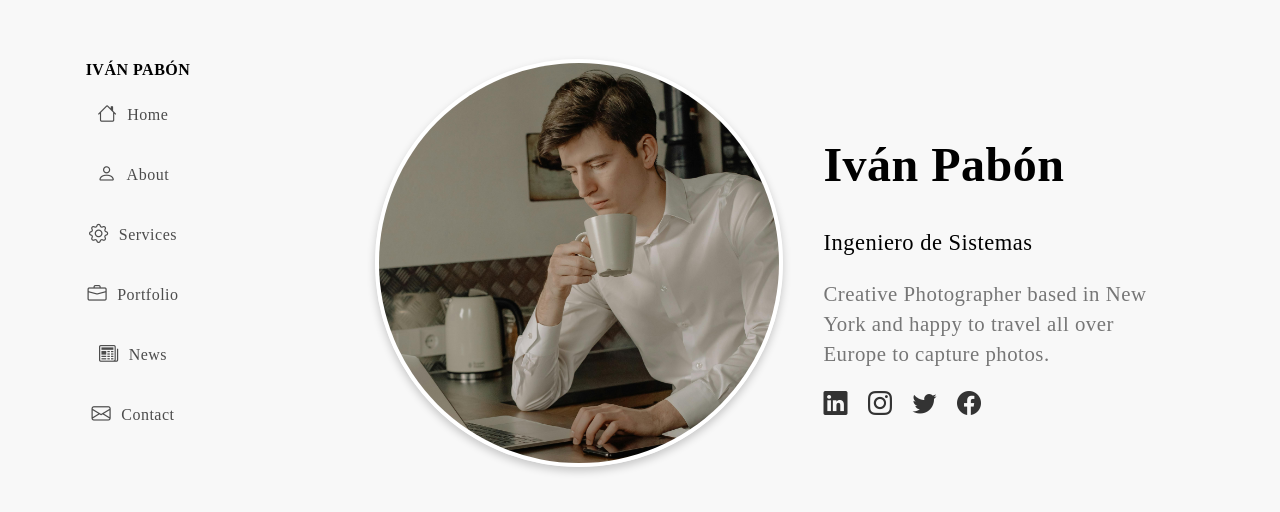
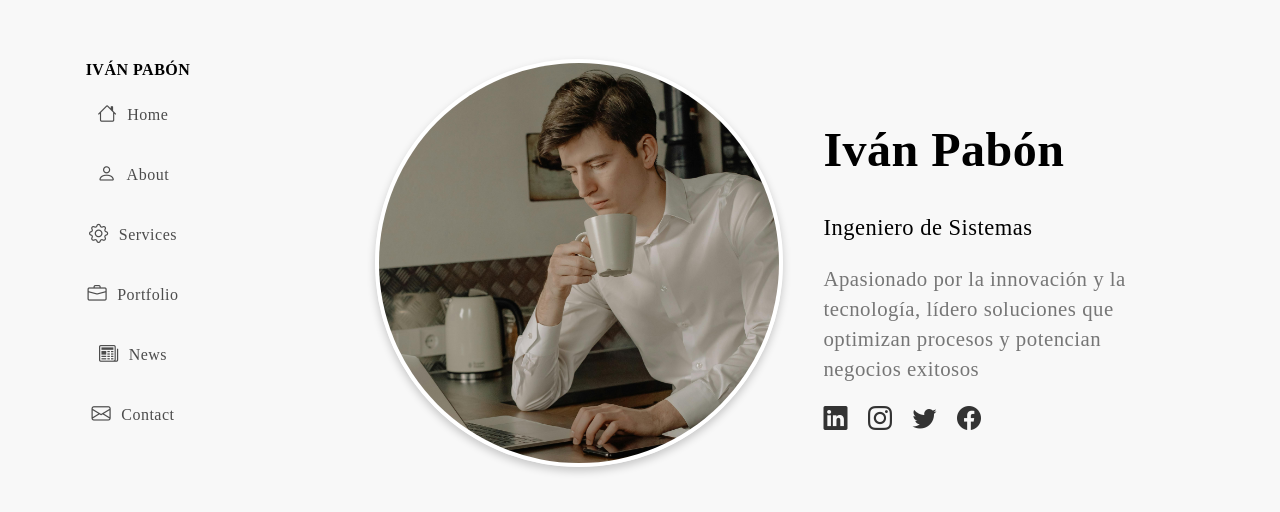
Before and after one commit to idpabonm90/misproyectos2025, a plain HTML site: page index.html in a window 1280 px wide. Shown: the part 160-672 px from the top of the page. Drawn offline with nearby package versions, Linux system fonts and the light colour scheme.

Commit message:
sobre mi

```diff
--- a/index.html
+++ b/index.html
@@ -84,8 +84,7 @@
         <div class="info-container">
             <h1>Iván Pabón</h1>
             <h2>Ingeniero de Sistemas</h2>
-            <p>Creative Photographer based in New York and happy to
-                travel all over Europe to capture photos.</p>
+            <p>Apasionado por la innovación y la tecnología, lídero soluciones que optimizan procesos y potencian negocios exitosos</p>
             <ul class="social-links">
                 <li>
                     <a href="https://linkedin.com" target="_blank">
```
